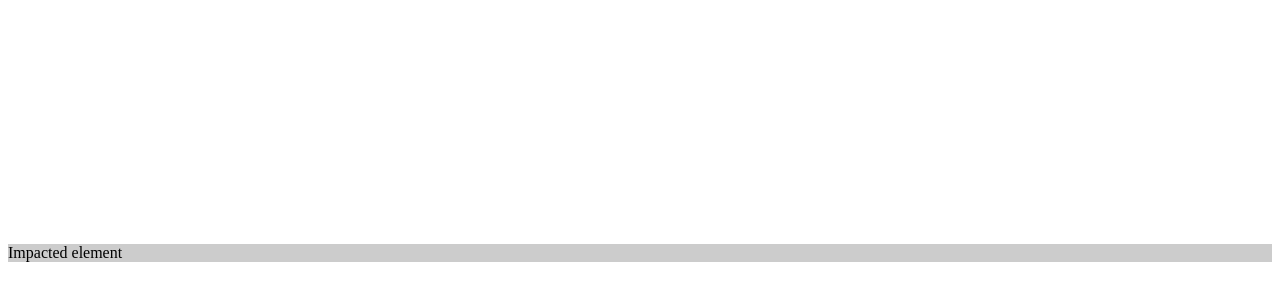
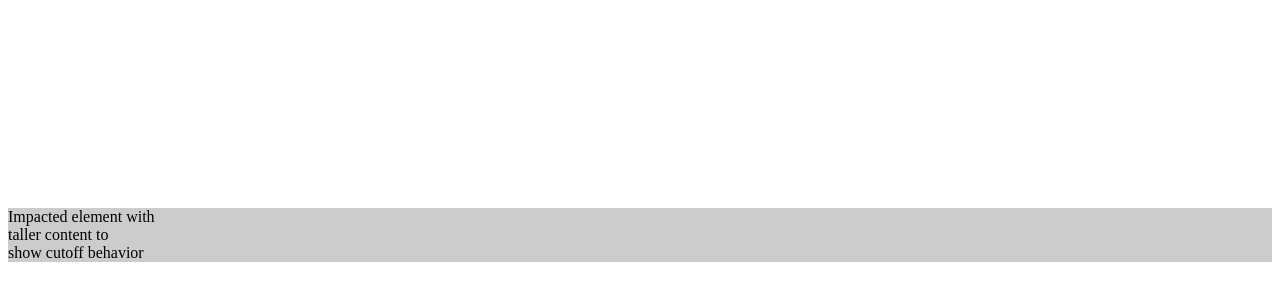
Before and after one commit to ctidd/webkit-301172-repro, a plain HTML site: page 26-1/1.html in a window 1280 px wide. Shown: the part 538-838 px from the top of the page. Drawn offline with Linux system fonts and the light colour scheme.

Commit message:
Update content to attempt to show cutoff behavior.

```diff
--- a/26-1/1.html
+++ b/26-1/1.html
@@ -27,7 +27,9 @@
     <div class="dock">
       <div class="dock__inner">
         <div class="dock__content">
-          Impacted element
+          <div>Impacted element with</div>
+          <div>taller content to</div>
+          <div>show cutoff behavior</div>
         </div>
       </div>
     </div>
```
